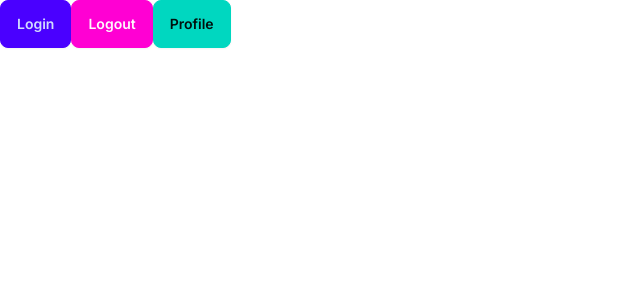
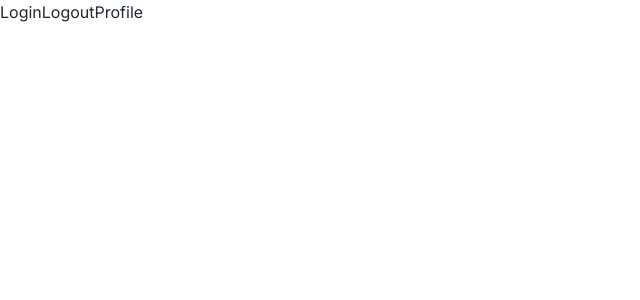
Before and after one commit to lampealex888/ecochampion, a Next.js app: page / in a window 1280 px wide. Shown: the top 300 px of the page, without its empty margins (0-640 px from the left). Built offline with nearby package versions, Linux system fonts and the light colour scheme.

Commit message:
add auth0

```diff
--- a/app/page.tsx
+++ b/app/page.tsx
@@ -3,13 +3,13 @@ import Link from "next/link";
 export default function Home() {
   return (
     <main className="">
-      <a className="btn btn-primary" href="/api/auth/login">
+      <a className="" href="/api/auth/login">
         Login
       </a>
-      <a className="btn btn-secondary" href="/api/auth/logout">
+      <a className="" href="/api/auth/logout">
         Logout
       </a>
-      <Link className="btn btn-accent" href="/profile">Profile</Link>
+      <Link className="" href="/profile">Profile</Link>
     </main>
   );
 }
--- a/package.json
+++ b/package.json
@@ -15,11 +15,13 @@
     "@react-google-maps/api": "^2.19.2",
     "@tensorflow/tfjs-core": "^4.17.0",
     "axios": "^1.6.7",
+    "bootstrap": "^5.3.3",
     "mongodb": "^6.3.0",
     "mongoose": "^8.1.1",
     "next": "14.1.0",
     "nodemailer": "^6.9.9",
     "react": "^18",
+    "react-bootstrap": "^2.10.1",
     "react-dom": "^18",
     "web-push": "^3.6.7"
   },
@@ -28,7 +30,6 @@
     "@types/react": "^18",
     "@types/react-dom": "^18",
     "autoprefixer": "^10.0.1",
-    "daisyui": "^4.6.2",
     "eslint": "^8",
     "eslint-config-next": "14.1.0",
     "postcss": "^8",
```
Also changed, not shown: components/header.tsx (added), 1 other file (tests, documents, lock files or other folders).
